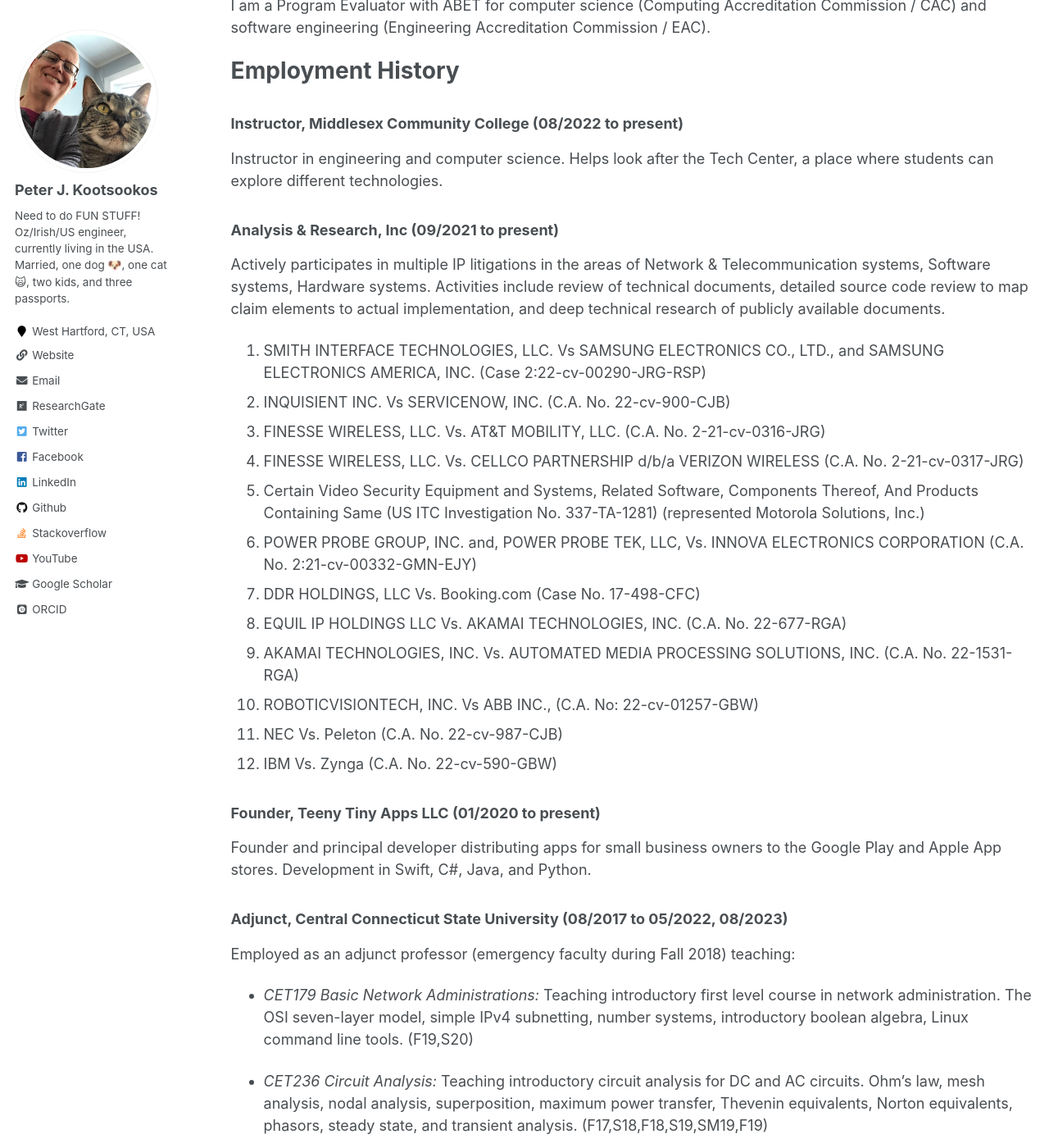
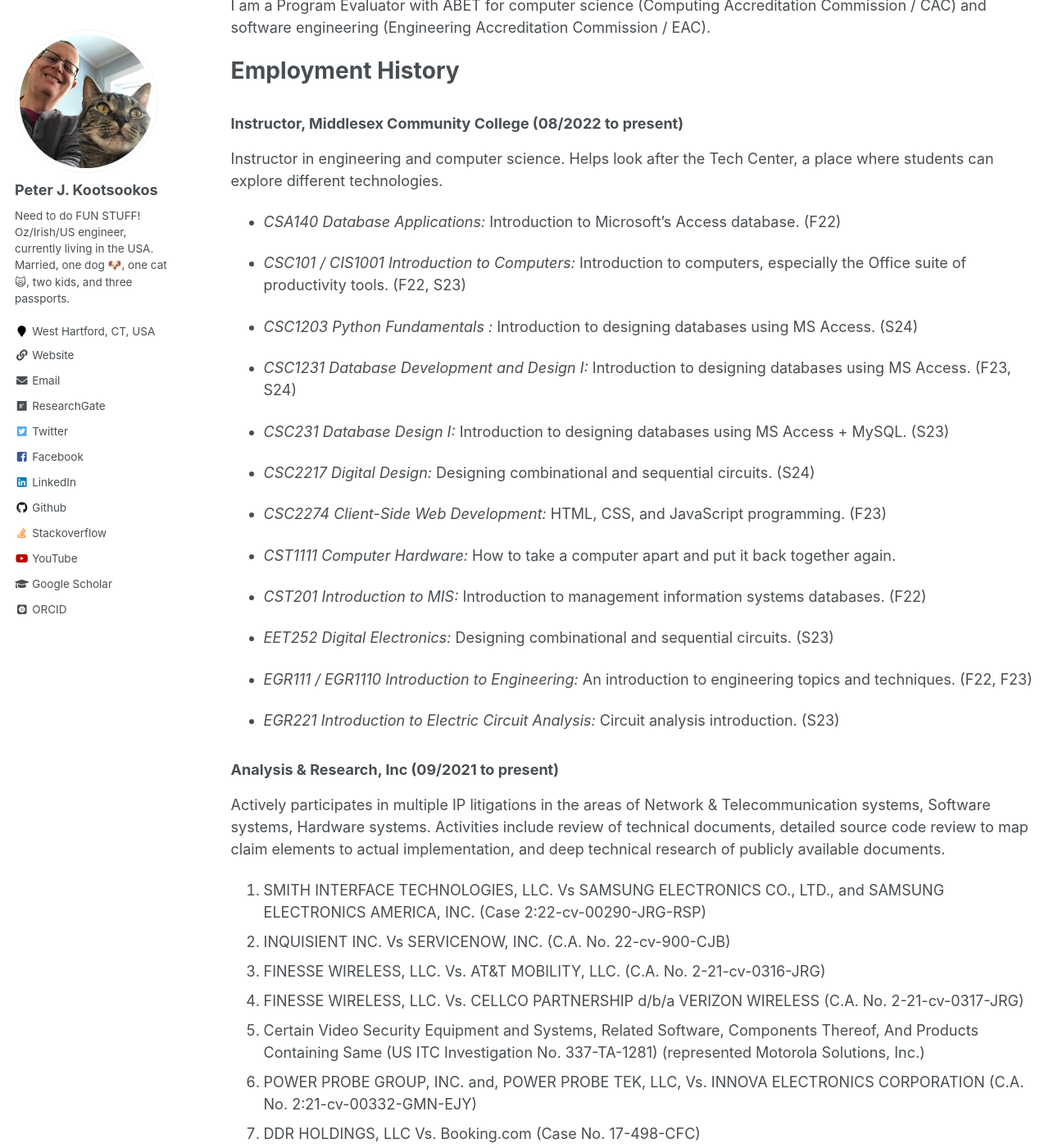
Before and after one commit to kootsoop/kootsoop.github.io, a Jekyll site: the page built from _pages/cv.md, in a window 1280 px wide and 1400 px high, scrolled down 2581 px. Shown: the whole window at 82% size. Built offline with Jekyll 4.4.1, drawn with Linux system fonts in a browser that asks for light colours; some web fonts are replaced; some of the changed text lies outside the part shown.

Commit message:
Added details of Mx teaching + apps from Teeny Tiny Apps.

```diff
--- a/_pages/cv.md
+++ b/_pages/cv.md
@@ -127,6 +127,30 @@
 
 Instructor in engineering and computer science. Helps look after the Tech Center, a place where students can explore different technologies.
 
+- *CSA140 Database Applications:* Introduction to Microsoft's Access database. (F22)
+
+- *CSC101 / CIS1001 Introduction to Computers:* Introduction to computers, especially the Office suite of productivity tools. (F22, S23)
+
+- *CSC1203 Python Fundamentals :* Introduction to designing databases using MS Access. (S24)
+
+- *CSC1231 Database Development and Design I:* Introduction to designing databases using MS Access. (F23, S24)
+
+- *CSC231 Database Design I:* Introduction to designing databases using MS Access + MySQL. (S23)
+
+- *CSC2217 Digital Design:* Designing combinational and sequential circuits. (S24)
+
+- *CSC2274 Client-Side Web Development:* HTML, CSS, and JavaScript programming. (F23)
+
+- *CST1111 Computer Hardware:* How to take a computer apart and put it back together again.
+
+- *CST201 Introduction to MIS:* Introduction to management information systems databases. (F22)
+
+- *EET252 Digital Electronics:* Designing combinational and sequential circuits. (S23)
+
+- *EGR111 / EGR1110 Introduction to Engineering:* An introduction to engineering topics and techniques. (F22, F23)
+
+- *EGR221 Introduction to Electric Circuit Analysis:* Circuit analysis introduction. (S23)
+
 ### Analysis & Research, Inc (09/2021 to present)
 
 Actively participates in multiple IP litigations in the areas of Network & Telecommunication systems, Software systems, Hardware systems. Activities include review of technical documents, detailed source code review to map claim elements to actual implementation, and deep technical research of publicly available documents.
@@ -148,6 +172,8 @@
 
 Founder and principal developer distributing apps for small business owners to the Google Play and Apple App stores. Development in Swift, C#, Java, and Python.
 
+- *Take-A-Number:* [An deli counter ticketing app.](https://tan.kootsoop.com/)
+- *Come On Down:* [An app for choosing students in class.](https://apps.apple.com/us/app/come-on-down/id1583936780)
 
 ### Adjunct, Central Connecticut State University (08/2017 to 05/2022, 08/2023)
 
```
